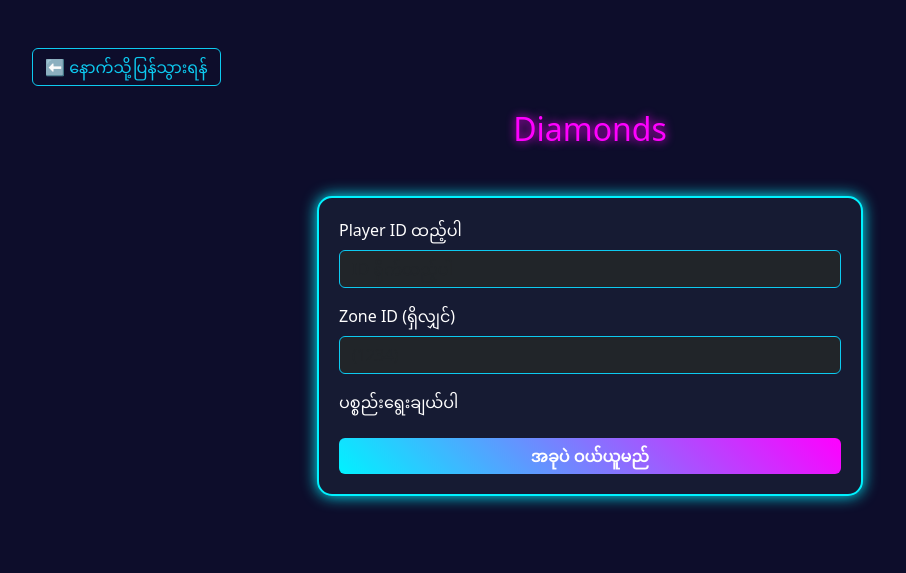
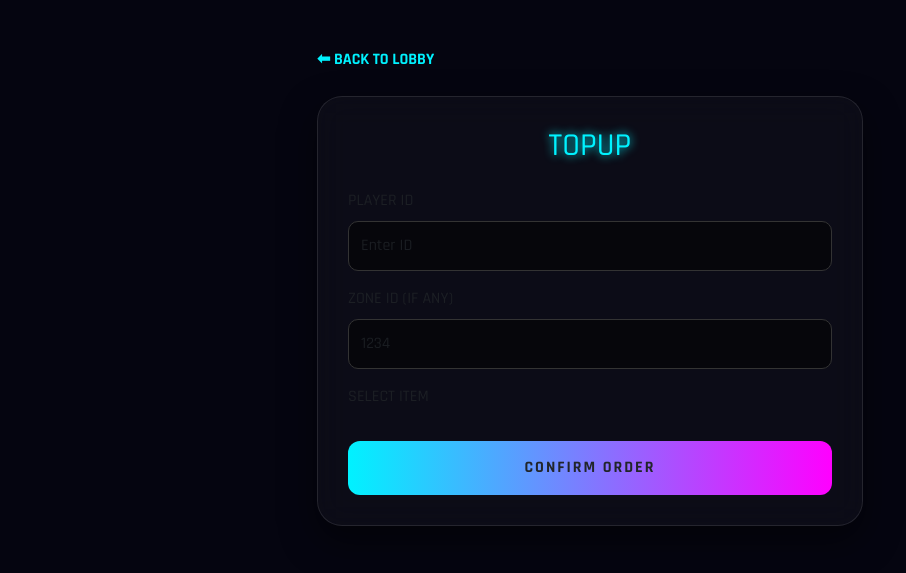
Before and after one commit to Kuu503/KT-Digital-Store, a Flask app: page /category/1 in a window 1280 px wide. Shown: the top 573 px of the page, without its empty margins (50-956 px from the left). Run offline with Flask 3, Linux system fonts and the light colour scheme; data that the repository does not hold is empty.

Commit message:
Update category.html

```diff
--- a/templates/category.html
+++ b/templates/category.html
@@ -5,50 +5,86 @@
     <meta name="viewport" content="width=device-width, initial-scale=1.0">
     <title>{{ category[1] }} - DigitByKT</title>
     <link href="https://cdn.jsdelivr.net/npm/bootstrap@5.3.0/dist/css/bootstrap.min.css" rel="stylesheet">
+    <link href="https://fonts.googleapis.com/css2?family=Rajdhani:wght@500;700&display=swap" rel="stylesheet">
     <style>
-        body { background-color: #0d0d2b; color: #fff; }
-        .neon-border { border: 2px solid #00f2ff; box-shadow: 0 0 15px #00f2ff; border-radius: 15px; padding: 20px; background: #161b33; }
-        .product-card { background: #1f2a44; border-radius: 10px; margin-bottom: 15px; transition: 0.3s; padding: 10px; border: 1px solid #333; }
-        .product-card:hover { transform: scale(1.02); border-color: #ff00ff; box-shadow: 0 0 10px #ff00ff; }
-        .buy-btn { background: linear-gradient(45deg, #00f2ff, #ff00ff); border: none; color: white; font-weight: bold; }
+        :root { --neon: #00f2ff; --neon-pink: #ff00ff; }
+        body { background: #050510; color: #fff; font-family: 'Rajdhani', sans-serif; }
+        .glass-panel {
+            background: rgba(255, 255, 255, 0.03); backdrop-filter: blur(15px);
+            border: 1px solid rgba(255, 255, 255, 0.1); border-radius: 25px;
+            padding: 30px; box-shadow: 0 15px 35px rgba(0,0,0,0.5);
+        }
+        .form-control {
+            background: rgba(0,0,0,0.5) !important; border: 1px solid #333 !important;
+            color: #fff !important; border-radius: 10px; padding: 12px;
+            transition: 0.3s;
+        }
+        /* Text box အလင်းပြေးတဲ့ Effect */
+        .form-control:focus {
+            border-color: var(--neon) !important;
+            box-shadow: 0 0 15px var(--neon) !important; transform: translateY(-2px);
+        }
+        .item-row {
+            background: rgba(255,255,255,0.05); border-radius: 12px;
+            margin-bottom: 12px; padding: 15px; border: 1px solid transparent;
+            transition: 0.3s; cursor: pointer; display: flex; justify-content: space-between; align-items: center;
+        }
+        .item-row:hover {
+            background: rgba(255,255,255,0.1); border-color: var(--neon-pink);
+            box-shadow: 0 0 15px rgba(255, 0, 255, 0.2); transform: scale(1.02);
+        }
+        .buy-btn {
+            background: linear-gradient(90deg, var(--neon), var(--neon-pink));
+            border: none; border-radius: 12px; padding: 15px; font-weight: 700;
+            text-transform: uppercase; letter-spacing: 2px; transition: 0.4s;
+        }
+        .buy-btn:hover { transform: scale(1.05); box-shadow: 0 0 30px var(--neon); }
+        .back-btn { color: var(--neon); text-decoration: none; font-weight: 700; transition: 0.3s; }
+        .back-btn:hover { color: var(--neon-pink); padding-left: 10px; }
     </style>
 </head>
 <body class="container py-5">
-    <a href="/" class="btn btn-outline-info mb-4">⬅️ နောက်သို့ပြန်သွားရန်</a>
-    <h2 class="text-center mb-5" style="text-shadow: 0 0 10px #ff00ff; color: #ff00ff;">{{ category[1] }} Diamonds</h2>
-
     <div class="row">
-        <div class="col-md-6 mx-auto">
-            <div class="neon-border mb-4">
+        <div class="col-lg-6 mx-auto">
+            <a href="/" class="back-btn">⬅ BACK TO LOBBY</a>
+            <div class="glass-panel mt-4">
+                <h2 class="text-center mb-4" style="color: var(--neon); text-shadow: 0 0 10px var(--neon);">{{ category[1] }} TOPUP</h2>
                 <form action="/buy" method="POST">
                     <div class="mb-3">
-                        <label class="form-label">Player ID ထည့်ပါ</label>
-                        <input type="text" name="player_id" class="form-control bg-dark text-white border-info" placeholder="ID ရိုက်ထည့်ပါ" required>
+                        <label class="form-label text-muted">PLAYER ID</label>
+                        <input type="text" name="player_id" class="form-control" placeholder="Enter ID" required>
                     </div>
                     <div class="mb-3">
-                        <label class="form-label">Zone ID (ရှိလျှင်)</label>
-                        <input type="text" name="zone_id" class="form-control bg-dark text-white border-info" placeholder="(1234)">
+                        <label class="form-label text-muted">ZONE ID (IF ANY)</label>
+                        <input type="text" name="zone_id" class="form-control" placeholder="1234">
                     </div>
-                    <label class="form-label">ပစ္စည်းရွေးချယ်ပါ</label>
-                    {% for p in products %}
-                    <div class="product-card d-flex justify-content-between align-items-center">
-                        <div class="d-flex align-items-center">
-                            <img src="{{ p[4] }}" width="40" class="me-3 rounded">
-                            <span>{{ p[2] }}</span>
+                    <label class="form-label text-muted">SELECT ITEM</label>
+                    <div class="product-list" style="max-height: 400px; overflow-y: auto;">
+                        {% for p in products %}
+                        <div class="item-row" onclick="selectItem(this, '{{p[2]}}', '{{p[3]}}')">
+                            <div class="d-flex align-items-center">
+                                <img src="{{p[4]}}" width="35" class="me-3 rounded">
+                                <span>{{ p[2] }}</span>
+                            </div>
+                            <span style="color: var(--neon);">{{ p[3] }} Ks</span>
+                            <input type="radio" name="item_radio" style="display:none;">
                         </div>
-                        <div>
-                            <span class="me-3">{{ p[3] }} Ks</span>
-                            <input type="radio" name="item_info" value="{{ p[2] }} - {{ p[3] }} Ks" required
-                                   onclick="document.getElementById('item_name').value='{{p[2]}}'; document.getElementById('item_price').value='{{p[3]}}';">
-                        </div>
+                        {% endfor %}
                     </div>
-                    {% endfor %}
                     <input type="hidden" name="item_name" id="item_name">
                     <input type="hidden" name="item_price" id="item_price">
-                    <button type="submit" class="btn buy-btn w-100 mt-3">အခုပဲ ဝယ်ယူမည်</button>
+                    <button type="submit" class="btn buy-btn w-100 mt-4">CONFIRM ORDER</button>
                 </form>
             </div>
         </div>
     </div>
+    <script>
+        function selectItem(el, name, price) {
+            document.querySelectorAll('.item-row').forEach(r => r.style.borderColor = 'transparent');
+            el.style.borderColor = '#ff00ff';
+            document.getElementById('item_name').value = name;
+            document.getElementById('item_price').value = price;
+        }
+    </script>
 </body>
 </html>
```
